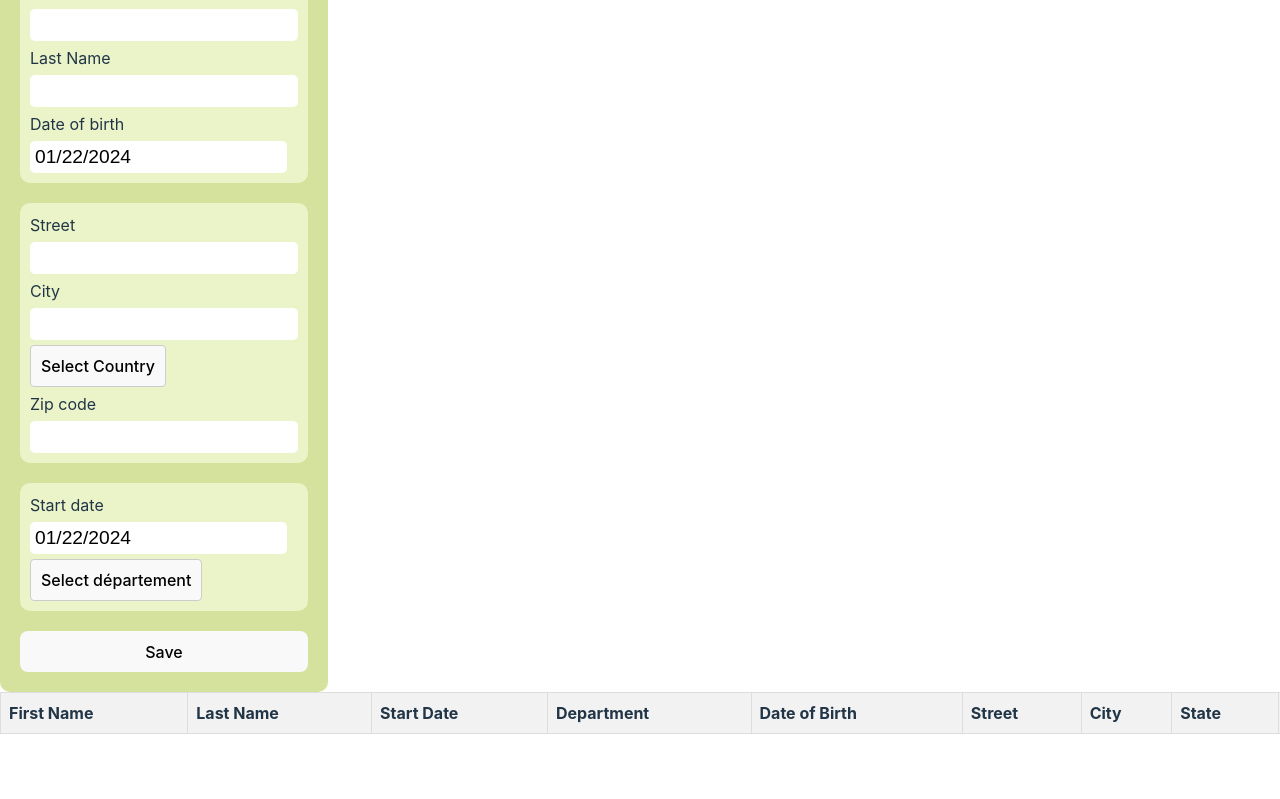
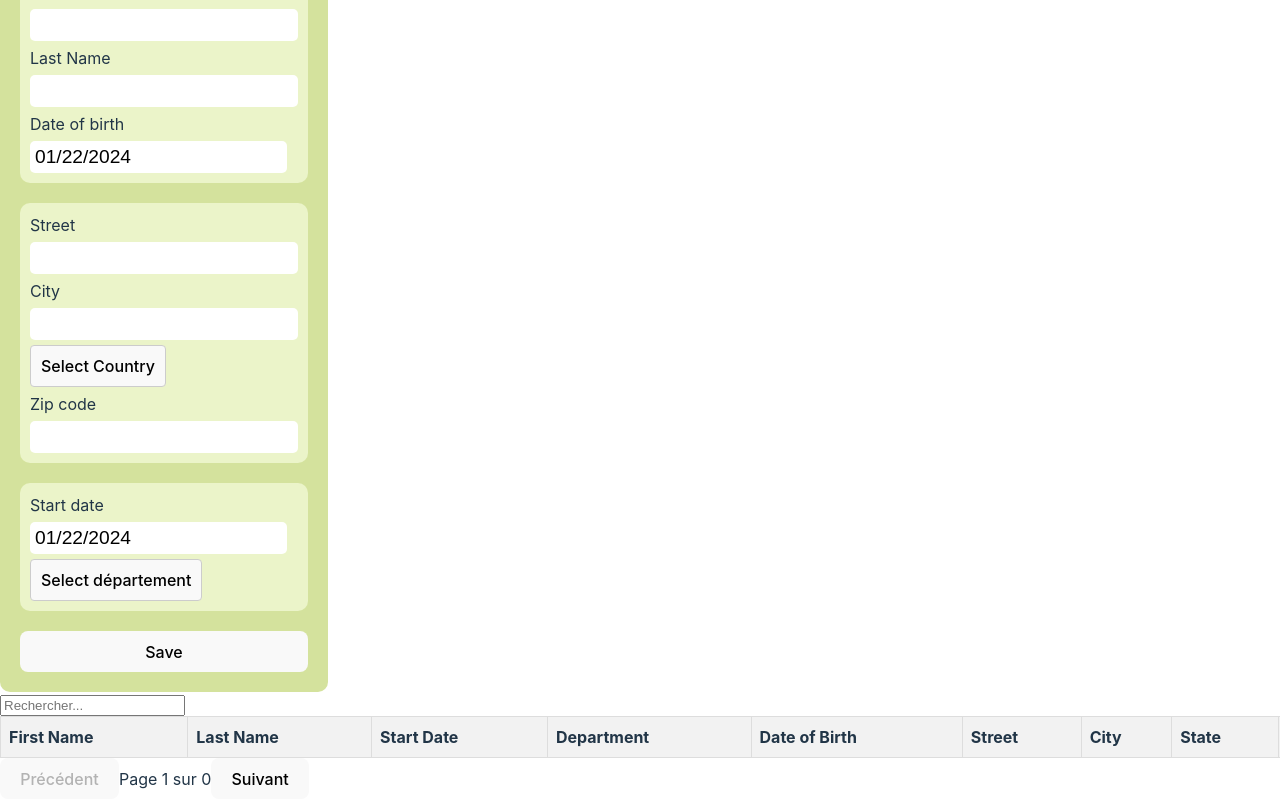
Before and after one commit to zics11/Wealth_Health, a React (Vite) app in the folder HRNet_react/: page /home in a window 1280 px wide. Shown: the part 254-1053 px from the top of the page. Before the commit the page ends 988 px from the top, so only its background shows below. Built offline with nearby package versions, Linux system fonts and the light colour scheme.

Commit message:
add componant table currentEmployee

```diff
--- a/HRNet_react/package.json
+++ b/HRNet_react/package.json
@@ -16,6 +16,7 @@
     "react-datepicker": "^4.25.0",
     "react-dom": "^18.2.0",
     "react-redux": "^9.1.0",
+    "react-router-dom": "^6.21.3",
     "redux": "^5.0.1"
   },
   "devDependencies": {
--- a/HRNet_react/src/components/CreateEmploye/CreateEmploye.jsx
+++ b/HRNet_react/src/components/CreateEmploye/CreateEmploye.jsx
@@ -1,3 +1,4 @@
+/* eslint-disable no-unused-vars */
 import React, { useState } from 'react'
 import DatePicker from 'react-datepicker'
 import 'react-datepicker/dist/react-datepicker.css'
--- a/HRNet_react/src/components/CreateEmploye/employeeSlice.js
+++ b/HRNet_react/src/components/CreateEmploye/employeeSlice.js
@@ -2,12 +2,18 @@ import { createSlice } from '@reduxjs/toolkit'
 
 export const employeeSlice = createSlice({
   name: 'employee',
-  initialState: {},
+  initialState: {
+    employees: [], // Stockez les employés dans un tableau
+  },
   reducers: {
     saveEmployeeData: (state, action) => {
-      state.data = action.payload
-      localStorage.setItem('employees', JSON.stringify(state.data))
+      // Ajoutez le nouvel employé à la liste
+      state.employees.push(action.payload)
+
+      // Optionnel: Sauvegardez également dans le localStorage
+      localStorage.setItem('employees', JSON.stringify(state.employees))
     },
+    // Vous pouvez ajouter d'autres reducers ici si nécessaire
   },
 })
 
--- a/HRNet_react/src/components/Dropdown/Dropdown.jsx
+++ b/HRNet_react/src/components/Dropdown/Dropdown.jsx
@@ -1,3 +1,4 @@
+/* eslint-disable no-unused-vars */
 import React, { useState } from 'react'
 import './Dropdown.css'
 
--- a/HRNet_react/src/components/EmployeeTable/EmployeeTable.css
+++ b/HRNet_react/src/components/EmployeeTable/EmployeeTable.css
@@ -11,5 +11,10 @@ td {
 }
 
 th {
+  cursor: pointer;
   background-color: #f2f2f2;
 }
+
+th.active {
+  color: blue; /* Ou tout autre style pour indiquer la colonne de tri active */
+}
--- a/HRNet_react/src/components/EmployeeTable/EmployeeTable.jsx
+++ b/HRNet_react/src/components/EmployeeTable/EmployeeTable.jsx
@@ -1,35 +1,104 @@
-import React, { useEffect, useState } from 'react'
+/* eslint-disable no-unused-vars */
 import './EmployeeTable.css'
 
-const EmployeeTable = () => {
-  const [employees, setEmployees] = useState([])
+import React, { useState } from 'react'
+import { useSelector } from 'react-redux'
 
-  useEffect(() => {
-    const storedEmployees = JSON.parse(
-      localStorage.getItem('employees') || '[]'
+const EmployeeTable = ({ rowsPerPage }) => {
+  const employees = useSelector((state) => state.employee.employees)
+  const [currentPage, setCurrentPage] = useState(1)
+  const [sortColumn, setSortColumn] = useState(null)
+  const [sortDirection, setSortDirection] = useState('asc')
+  const [searchTerm, setSearchTerm] = useState('')
+
+  const sortData = (data) => {
+    if (!sortColumn) return data
+
+    return [...data].sort((a, b) => {
+      if (a[sortColumn] < b[sortColumn]) {
+        return sortDirection === 'asc' ? -1 : 1
+      }
+      if (a[sortColumn] > b[sortColumn]) {
+        return sortDirection === 'asc' ? 1 : -1
+      }
+      return 0
+    })
+  }
+
+  const handleSort = (column) => {
+    if (column === sortColumn) {
+      setSortDirection(sortDirection === 'asc' ? 'desc' : 'asc')
+    } else {
+      setSortColumn(column)
+      setSortDirection('asc')
+    }
+  }
+
+  const renderSortIcon = (column) => {
+    if (column !== sortColumn) {
+      return null
+    }
+    return sortDirection === 'asc' ? ' ▲' : ' ▼'
+  }
+
+  const getFilteredData = (data) => {
+    if (!searchTerm) return data
+    return data.filter((employee) =>
+      Object.values(employee).some((value) =>
+        value.toString().toLowerCase().includes(searchTerm.toLowerCase())
       )
-    if (Array.isArray(storedEmployees)) {
-      setEmployees(storedEmployees)
+    )
   }
-  }, [])
+
+  const filteredEmployees = getFilteredData(employees)
+  const sortedEmployees = sortData(filteredEmployees)
+  const indexOfLastRow = currentPage * rowsPerPage
+  const indexOfFirstRow = indexOfLastRow - rowsPerPage
+  const currentRows = sortedEmployees.slice(indexOfFirstRow, indexOfLastRow)
+  const totalPages = Math.ceil(filteredEmployees.length / rowsPerPage)
 
   return (
+    <div>
+      <input
+        type="text"
+        placeholder="Rechercher..."
+        value={searchTerm}
+        onChange={(e) => setSearchTerm(e.target.value)}
+      />
       <table>
         <thead>
           <tr>
-          <th>First Name</th>
-          <th>Last Name</th>
-          <th>Start Date</th>
-          <th>Department</th>
-          <th>Date of Birth</th>
-          <th>Street</th>
-          <th>City</th>
-          <th>State</th>
-          <th>Zip Code</th>
+            <th onClick={() => handleSort('firstName')}>
+              First Name{renderSortIcon('firstName')}
+            </th>
+            <th onClick={() => handleSort('lastName')}>
+              Last Name{renderSortIcon('lastName')}
+            </th>
+            <th onClick={() => handleSort('startDate')}>
+              Start Date{renderSortIcon('startDate')}
+            </th>
+            <th onClick={() => handleSort('department')}>
+              Department{renderSortIcon('department')}
+            </th>
+            <th onClick={() => handleSort('dateOfBirth')}>
+              Date of Birth{renderSortIcon('dateOfBirth')}
+            </th>
+            <th onClick={() => handleSort('street')}>
+              Street{renderSortIcon('street')}
+            </th>
+            <th onClick={() => handleSort('city')}>
+              City{renderSortIcon('city')}
+            </th>
+            <th onClick={() => handleSort('state')}>
+              State{renderSortIcon('state')}
+            </th>
+            <th onClick={() => handleSort('zipCode')}>
+              Zip Code{renderSortIcon('zipCode')}
+            </th>
           </tr>
         </thead>
         <tbody>
-        {employees.map((employee, index) => (
+          {currentRows.map((employee, index) => (
             <tr key={index}>
               <td>{employee.firstName}</td>
               <td>{employee.lastName}</td>
@@ -44,6 +113,27 @@ const EmployeeTable = () => {
           ))}
         </tbody>
       </table>
+
+      <div>
+        <button
+          onClick={() => setCurrentPage((prev) => Math.max(prev - 1, 1))}
+          disabled={currentPage === 1}
+        >
+          Précédent
+        </button>
+        <span>
+          Page {currentPage} sur {totalPages}
+        </span>
+        <button
+          onClick={() =>
+            setCurrentPage((prev) => Math.min(prev + 1, totalPages))
+          }
+          disabled={currentPage === totalPages}
+        >
+          Suivant
+        </button>
+      </div>
+    </div>
   )
 }
 
--- a/HRNet_react/src/components/Modal/Modal.jsx
+++ b/HRNet_react/src/components/Modal/Modal.jsx
@@ -1,3 +1,4 @@
+/* eslint-disable no-unused-vars */
 import React from 'react'
 import './Modal.css'
 
--- a/HRNet_react/src/main.jsx
+++ b/HRNet_react/src/main.jsx
@@ -4,11 +4,16 @@ import { Provider } from 'react-redux'
 import store from './store'
 import Dashboard from './pages/Dashboard/Dashboard.jsx'
 import './index.css'
+import { BrowserRouter as Router, Route, Routes } from 'react-router-dom'
 
 ReactDOM.createRoot(document.getElementById('root')).render(
   <React.StrictMode>
     <Provider store={store}>
-      <Dashboard />
+      <Router>
+        <Routes>
+          <Route path="/home" element={<Dashboard />}></Route>
+        </Routes>
+      </Router>
     </Provider>
   </React.StrictMode>
 )
--- a/HRNet_react/src/pages/Dashboard/Dashboard.jsx
+++ b/HRNet_react/src/pages/Dashboard/Dashboard.jsx
@@ -1,3 +1,4 @@
+// eslint-disable-next-line no-unused-vars
 import React from 'react'
 import Logo from '../../assets/logo.jpg'
 import './Dashboard.css'
@@ -13,7 +14,7 @@ const Dashboard = () => {
         <h2>Dashboard</h2>
       </div>
       <CreateEmploye />
-      <EmployeeTable />
+      <EmployeeTable rowsPerPage={10} />
     </div>
   )
 }
```
Also changed, not shown: HRNet_react/src/pages/CurrentEmployees/CurrentEmployees.jsx (added, +14 -0 lines), 1 other file (tests, documents, lock files or other folders). Lines whose indentation alone changed are shown as unchanged.
